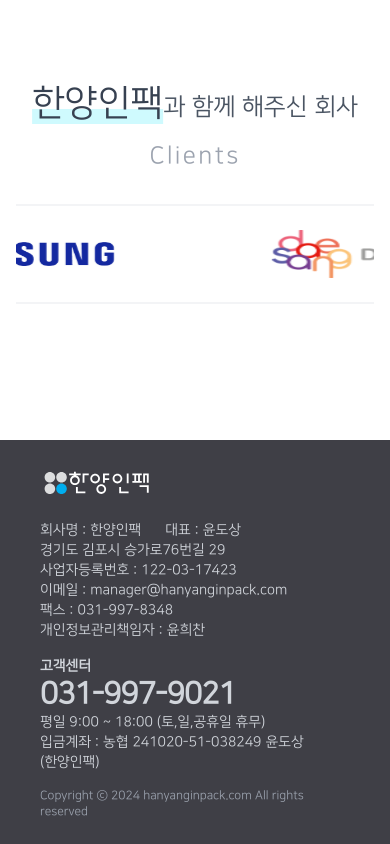
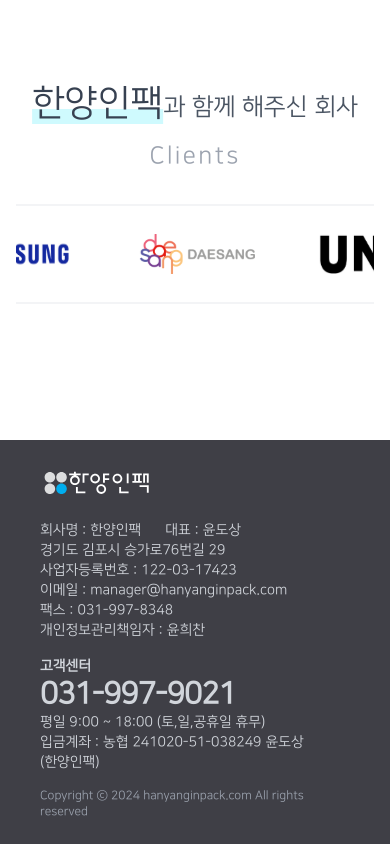
Before and after one commit to Cherisia/hanyanginpack, a Next.js app: page / in a window 390 px wide. Shown: the part 2145-2989 px from the top of the page. Built offline with nearby package versions, Linux system fonts and the light colour scheme; no server answers.

Commit message:
캐러샐 반응형 수정

```diff
--- a/src/components/main/Client.js
+++ b/src/components/main/Client.js
@@ -43,7 +43,7 @@
             {
                 breakpoint: 640,
                 settings: {
-                    slidesToShow: 1
+                    slidesToShow: 2
                 }
             },
             {
@@ -65,7 +65,7 @@
                         clients.map((item, index) => {
                             return (
                                 <div className="relative w-1/3 h-24 outline-none" key={index}>
-                                    <Image className="px-[4.5rem] py-6 md:px-[4rem] md:py-7" src={item.img}
+                                    <Image className="px-8 py-7 lg:px-10 lg:py-6" src={item.img}
                                            alt={item.name} sizes={100} fill/>
                                 </div>
                             )
@@ -74,6 +74,5 @@
                 </Slider>
             </div>
         </section>
-
     )
 }
```
